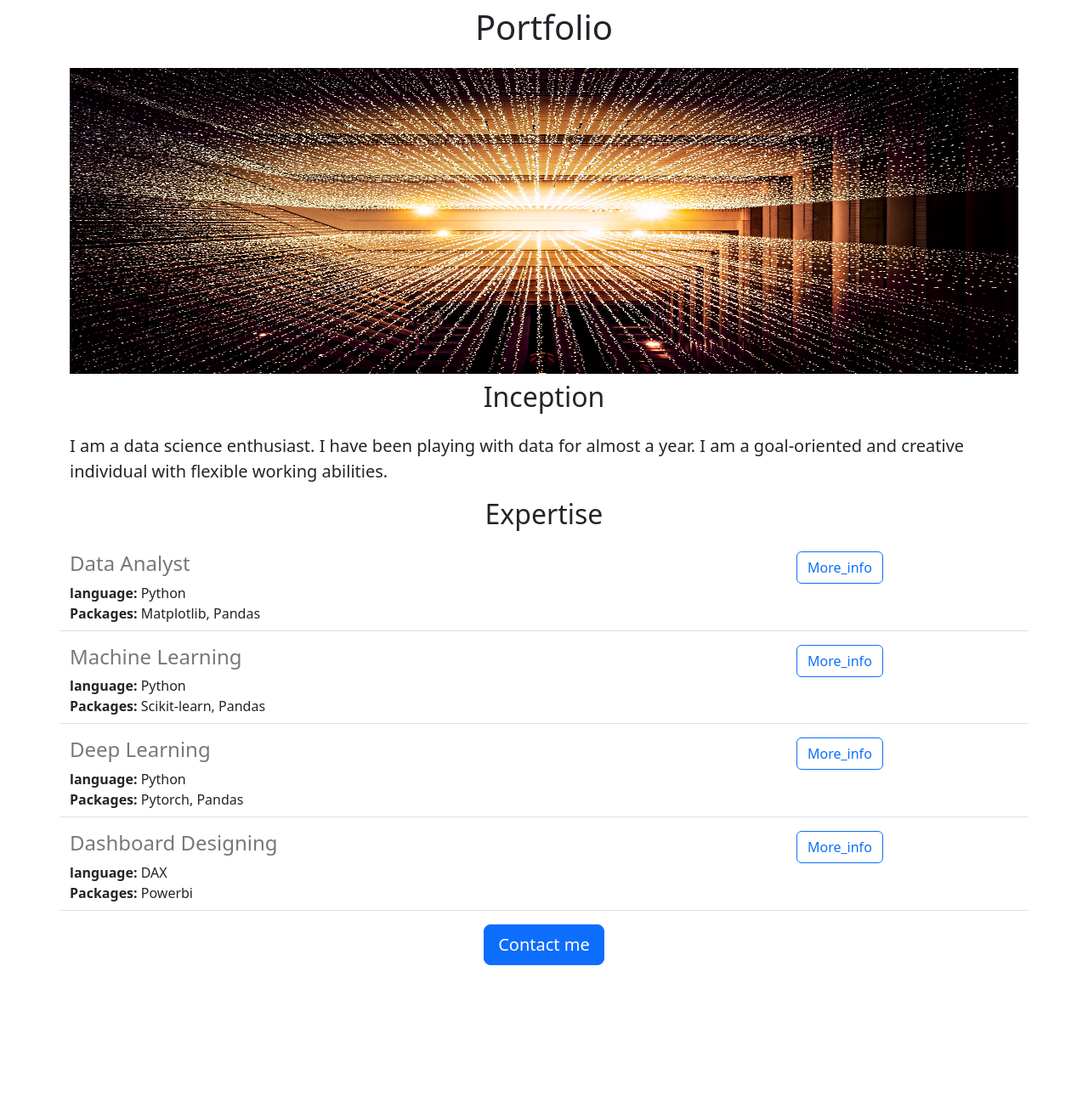
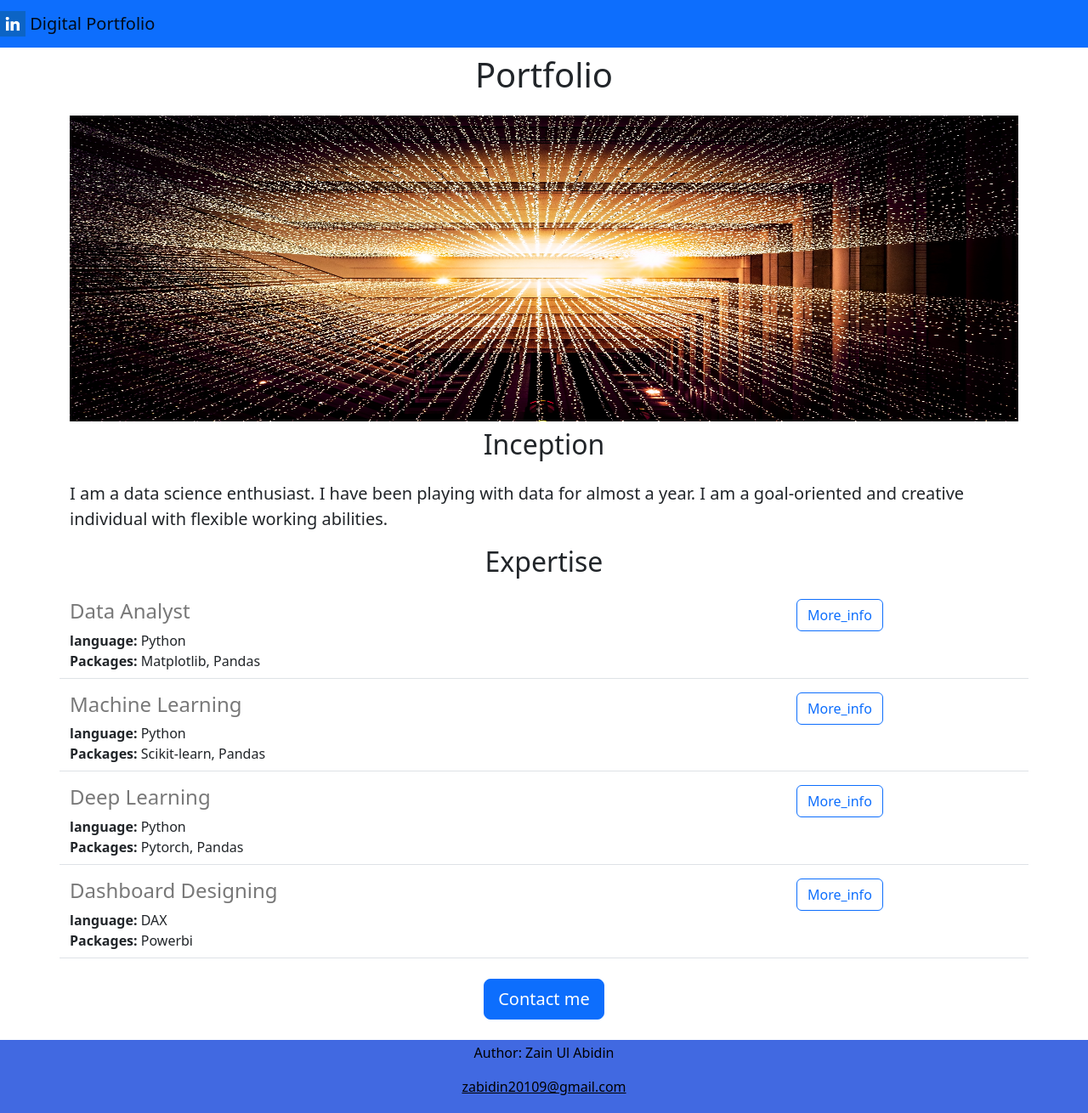
Before and after one commit to Zabidin24/Portfolio-website-v2, a Flask app: page / in a window 1280 px wide. Shown: the whole page at 85% size. Before the commit the page ends 1136 px from the top, so only its background shows below. Run offline with Flask 2, Linux system fonts and the light colour scheme.

Commit message:
Completed navbar and footer

```diff
--- a/templates/footer.html
+++ b/templates/footer.html
@@ -1,45 +1,5 @@
-<!-- Footer -->
-<footer class="page-footer font-small special-color-dark pt-4">
-
-  <!-- Footer Elements -->
-  <div class="container">
-
-    <!--Grid row-->
-    <div class="row">
-
-      <!--Grid column-->
-      <div class="col-md-6 mb-4">
-
-        <!-- Form -->
-
-        <!-- Form -->
-
-      </div>
-      <!--Grid column-->
-
-      <!--Grid column-->
-      <div class="col-md-6 mb-4">
-
-        <form class="input-group">
-          <input type="text" class="form-control form-control-sm" placeholder="zabidin20109@gmail.com"
-            aria-label="Your email" aria-describedby="basic-addon2">
-
-        </form>
-
-      </div>
-      <!--Grid column-->
-
-    </div>
-    <!--Grid row-->
-
-  </div>
-  <!-- Footer Elements -->
-
-  <!-- Copyright -->
-  <div class="footer-copyright text-center py-3">© 2020 Copyright:
-    <a href="/"> Portfolio</a>
-  </div>
-  <!-- Copyright -->
-
+<footer>
+  <p style= "color: black;">Author: Zain Ul Abidin </p>
+  <p><a style= "color: black;"
+href="mailto:zabidin20109@gmail.com">zabidin20109@gmail.com</a></p>
 </footer>
-<!-- Footer -->
--- a/templates/home.html
+++ b/templates/home.html
@@ -11,12 +11,19 @@
 
     #banner{
         width: 100%;
-        height: 360px;
+        height: 360px; }
+
+  footer {
+  text-align: center;
+  padding: 3px;
+  background-color: #4169E1;
+  color: white;
 
       }
   </style>
 </head>
 <body>
+  {% include 'nav.html'%}
   <div class="container">
    <h1 class="text-center mt-2 mb-4">  Portfolio </h1>
   <img class="img-fluid" id="banner"
@@ -30,9 +37,10 @@ src="/static/data_science.jpg"  >
       {% endfor %}
     </div>
   <div class="text-center" >
-  <button class="btn btn-primary btn-lg"> Contact me</button>
+  <button class="btn btn-primary btn-lg mt-2 mb-4"> Contact me</button>
     </div>
   </div>
+  {% include 'footer.html' %}
 </body>
 
 </html>
--- a/templates/nav.html
+++ b/templates/nav.html
@@ -1,6 +1,6 @@
 <nav class="navbar navbar-light bg-primary " >
-  <a class="navbar-brand" href="#">
-    <img src="/static/linkedin.png" width="30" height="30" class="d-inline-block align-top" alt="">
+  <a class="navbar-brand" href="https://www.linkedin.com/in/zain-ul-abidin-3a0b46168/">
+    <img  src="/static/linkedin.png" width="30" height="30" class="d-inline-block align-top" alt="" href=https://www.linkedin.com/in/zain-ul-abidin-3a0b46168/">
     Digital Portfolio
   </a>
 </nav>
```
